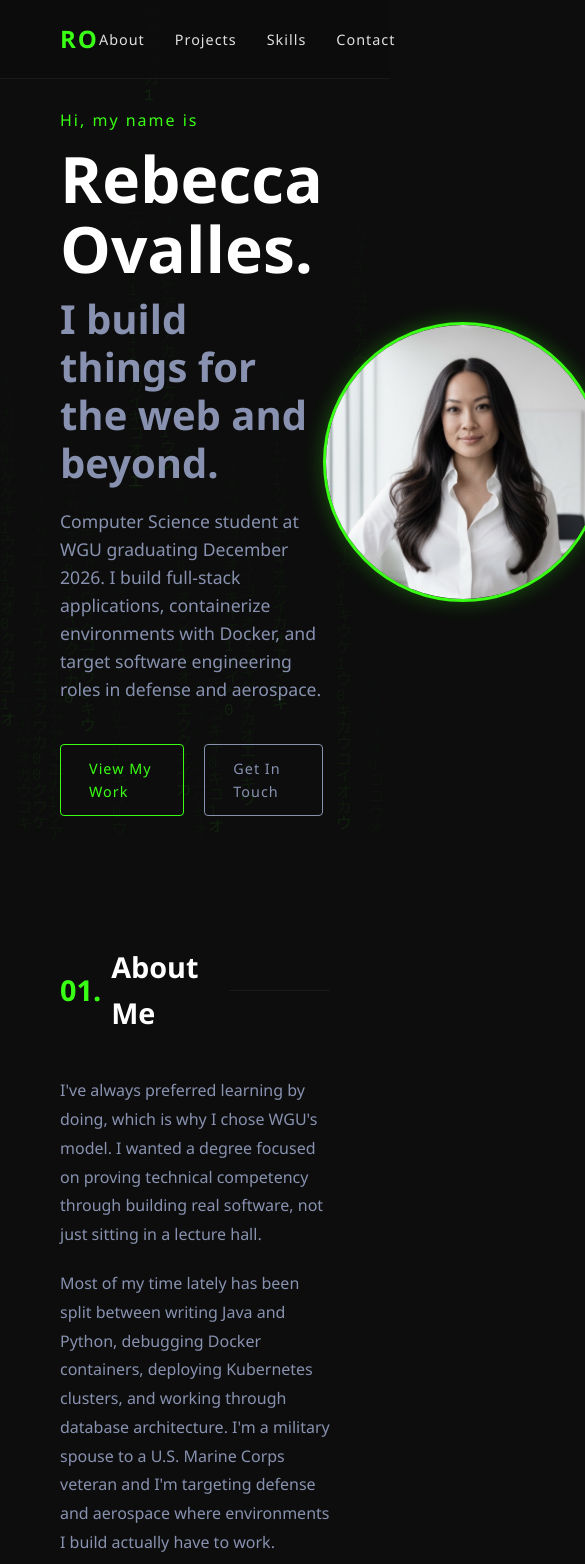
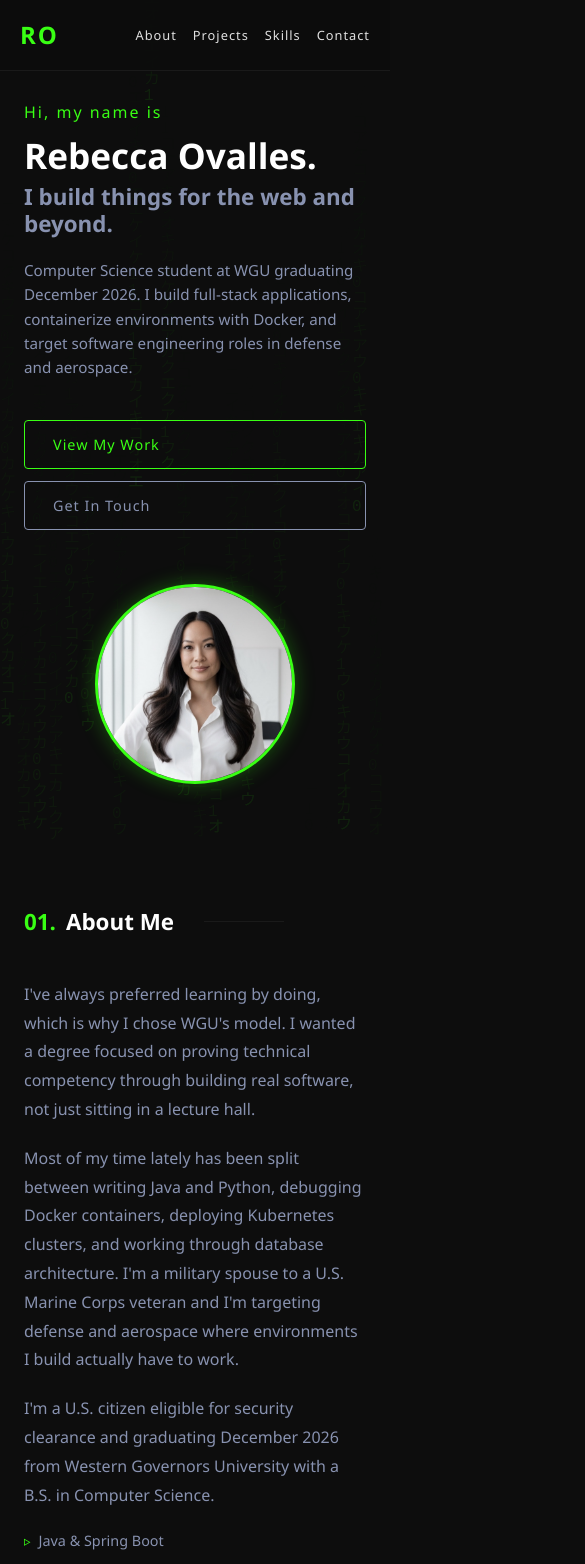
Before and after one commit to rlovalles/portfolio, an Angular app: page / in a window 390 px wide. Shown: the top 1564 px of the page, 585 px wide, since content can reach past the window. Built offline with nearby package versions, Linux system fonts and the light colour scheme.

Commit message:
add mobile responsive styles

```diff
--- a/src/app/app.component.css
+++ b/src/app/app.component.css
@@ -422,3 +422,100 @@
   margin-top: 8px;
   letter-spacing: 2px;
 }
+
+/* Mobile Responsive */
+@media (max-width: 768px) {
+
+  /* Navbar */
+  .navbar {
+    padding: 16px 20px;
+  }
+
+  .nav-links {
+    gap: 16px;
+  }
+
+  .nav-links a {
+    font-size: 0.8rem;
+  }
+
+  /* Hero */
+  .hero {
+    flex-direction: column;
+    align-items: flex-start;
+    padding: 100px 24px 60px 24px;
+    gap: 40px;
+  }
+
+  .hero-name {
+    font-size: 2.2rem;
+  }
+
+  .hero-title {
+    font-size: 1.4rem;
+  }
+
+  .hero-description {
+    font-size: 0.95rem;
+  }
+
+  .hero-image {
+    width: 100%;
+    display: flex;
+    justify-content: center;
+  }
+
+  .image-wrapper {
+    width: 200px;
+    height: 200px;
+  }
+
+  .hero-buttons {
+    flex-direction: column;
+    gap: 12px;
+  }
+
+  /* Sections */
+  .section-container {
+    padding: 60px 24px;
+  }
+
+  .section-title {
+    font-size: 1.4rem;
+  }
+
+  .section-title::after {
+    width: 80px;
+  }
+
+  /* Projects */
+  .projects-grid {
+    grid-template-columns: 1fr;
+  }
+
+  /* Skills Terminal */
+  .terminal {
+    max-width: 100%;
+  }
+
+  .terminal-body {
+    font-size: 0.75rem;
+    padding: 16px;
+  }
+
+  .terminal-key {
+    min-width: 90px;
+  }
+
+  /* Contact */
+  .contact-links {
+    flex-direction: column;
+    align-items: center;
+    gap: 16px;
+  }
+
+  /* About details */
+  .about-details {
+    grid-template-columns: 1fr;
+  }
+}
```
